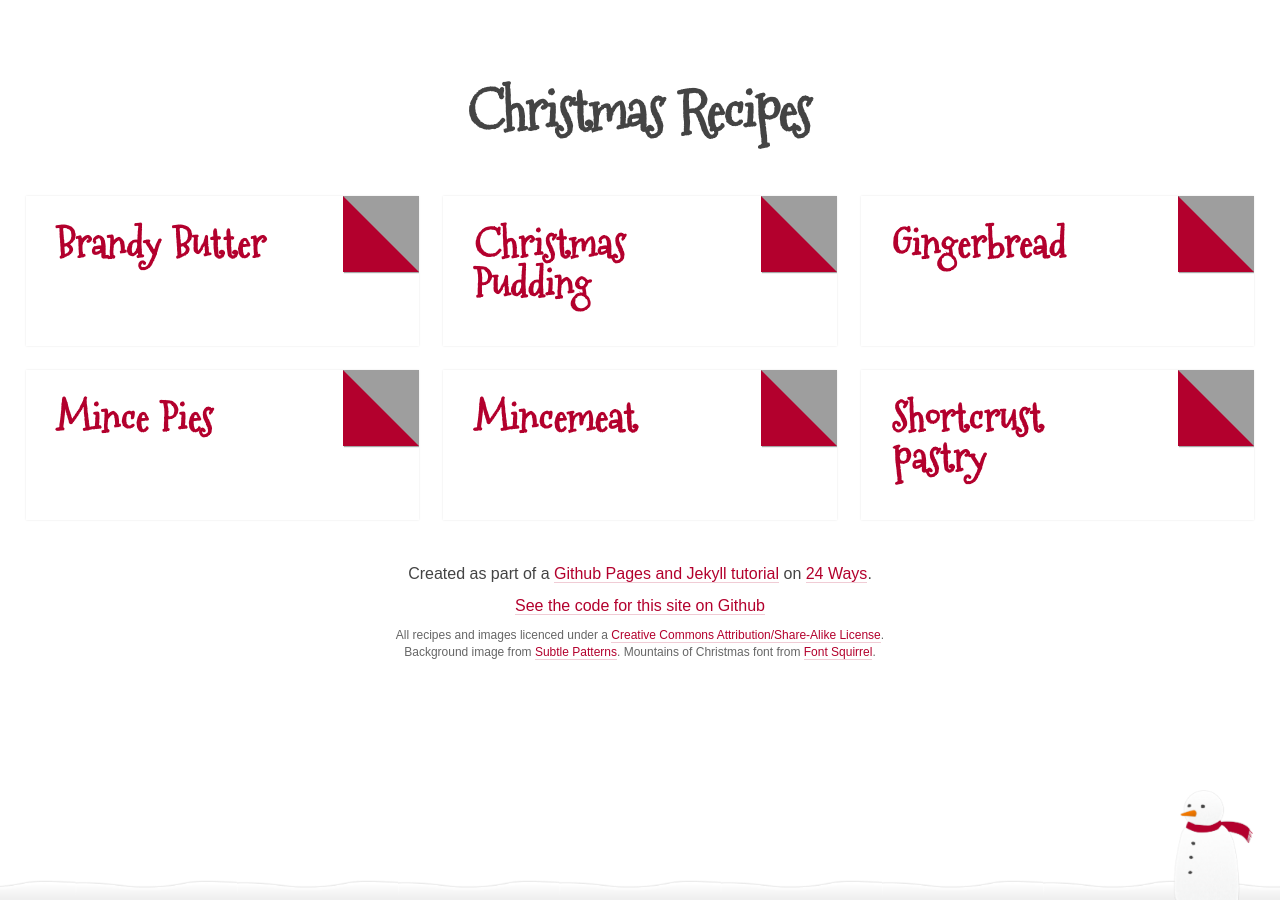
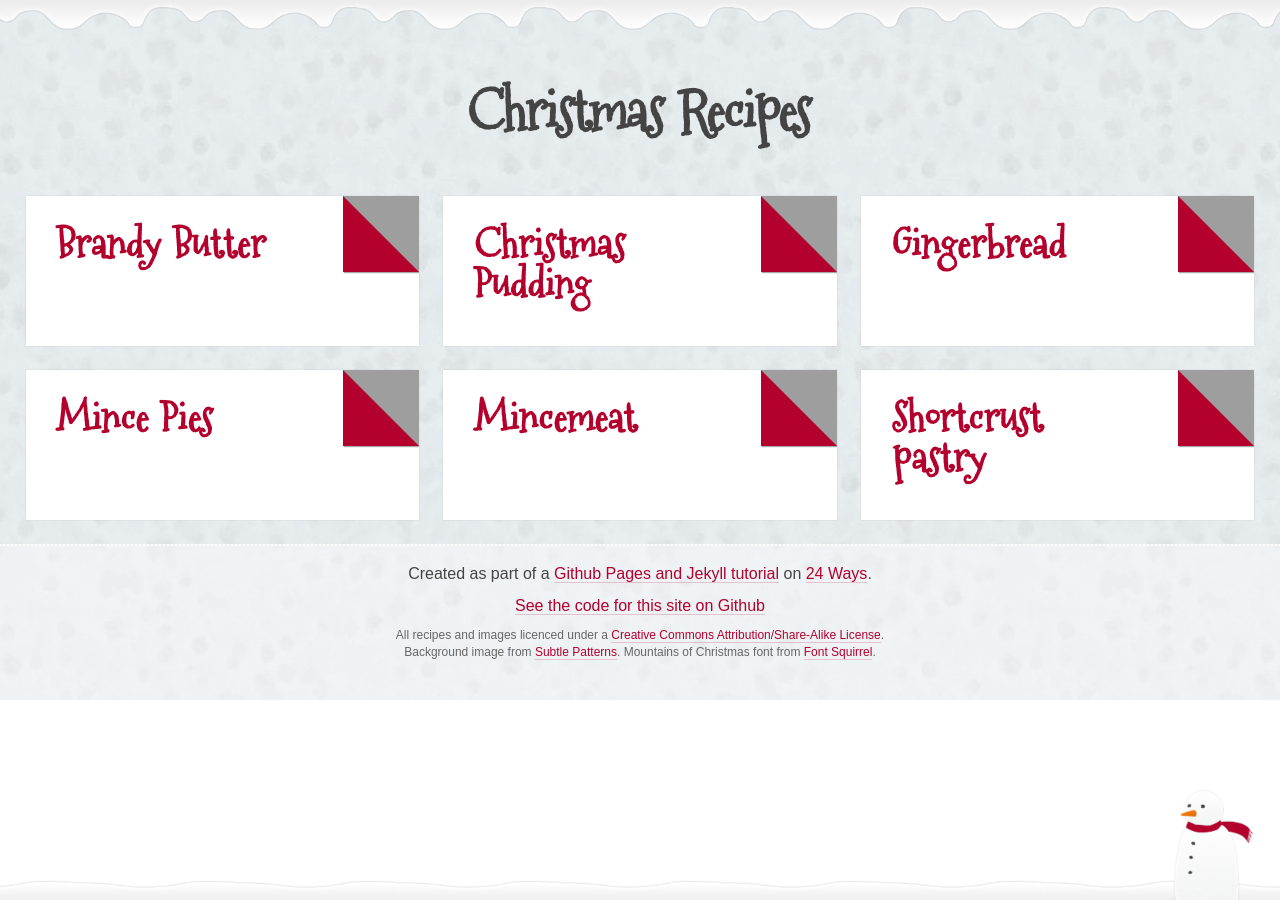
Before and after one commit to sundlee/sundlee.github.io, a Jekyll site: the page built from index.md, in a window 1280 px wide. Built offline with Jekyll 4.4.1, drawn with Linux system fonts in a browser that asks for light colours; Markdown is read by kramdown in place of the engine named in the settings; grey boxes are pictures that could not be loaded.

Commit message:
Update head.html

```diff
--- a/_includes/head.html
+++ b/_includes/head.html
@@ -1,8 +1,16 @@
 <!DOCTYPE html>
-<html>
+<html lang="en-gb">
+
     <head>
         <meta charset="utf-8">
+        <meta name="robots" content="noindex, nofollow"><!-- Since this is a demo site, I don't want search engines to index it. -->
+        <meta name="viewport" content="width=device-width, initial-scale=1.0">
         <title>{{ page.title }}</title>
         <link rel="stylesheet" href="{{ site.baseurl }}/css/main.css" >
     </head>
+
     <body>
+
+    <span class="snow-icicles"></span>
+
+    <div class="container">
```
